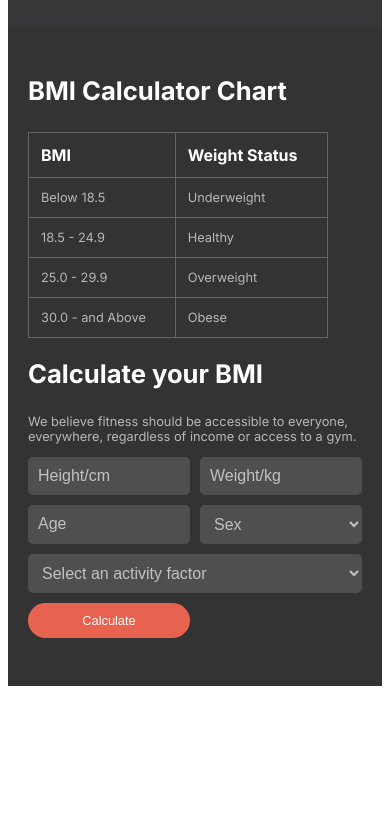
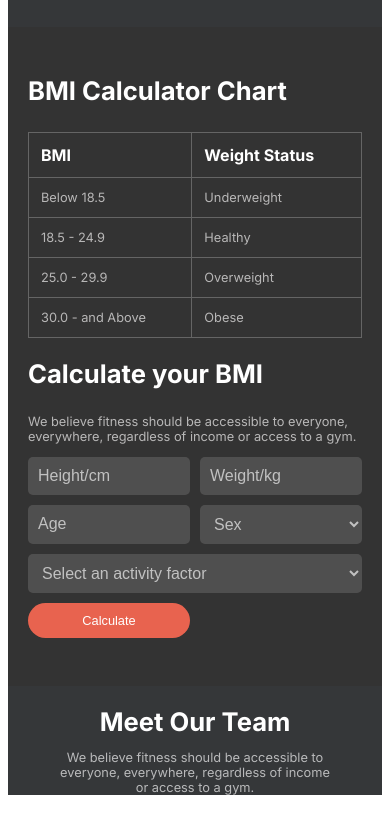
Before and after one commit to anikaislam16/web-assignment-2, a plain HTML site: page index.html in a window 390 px wide. Shown: the part 2769-3602 px from the top of the page. Before the commit the page ends 3463 px from the top, so only its background shows below. Drawn offline with Linux system fonts and the light colour scheme; a web font is replaced by a local one.

Commit message:
Fix CSS.

```diff
--- a/index.html
+++ b/index.html
@@ -193,6 +193,16 @@
           </form>
         </div>
       </section>
+      <section class="team">
+        <div class="team-header">
+          <h1 class="header-1">Meet Our Team</h1>
+          <p class="white-letter">
+            We believe fitness should be accessible to everyone, everywhere,
+            regardless of income or access to a gym.
+          </p>
+        </div>
+        <div class="team-members"></div>
+      </section>
     </main>
     <footer></footer>
   </body>
--- a/styles/style.css
+++ b/styles/style.css
@@ -423,6 +423,10 @@ input::placeholder {
 }
 /*BMI calculator responsive*/
 @media (max-width: 576px) {
+  table {
+    border-collapse: collapse;
+    width: 100%;
+  }
   .bmi-header {
     margin: 30px 30px;
     margin-left: 20px;
@@ -434,3 +438,25 @@ input::placeholder {
     flex-direction: column;
   }
 }
+/*Team Section*/
+.team {
+  margin: 20px 100px;
+}
+.team-header {
+  text-align: center;
+  padding: 0px 230px;
+  margin-bottom: 50px;
+}
+@media (max-width: 576px) {
+  .team-header {
+    padding: 0px 50px;
+  }
+  .team {
+    margin: 20px 20px;
+  }
+  .team-header {
+    text-align: center;
+    padding: 0px 25px;
+    margin-bottom: 50px;
+  }
+}
```
